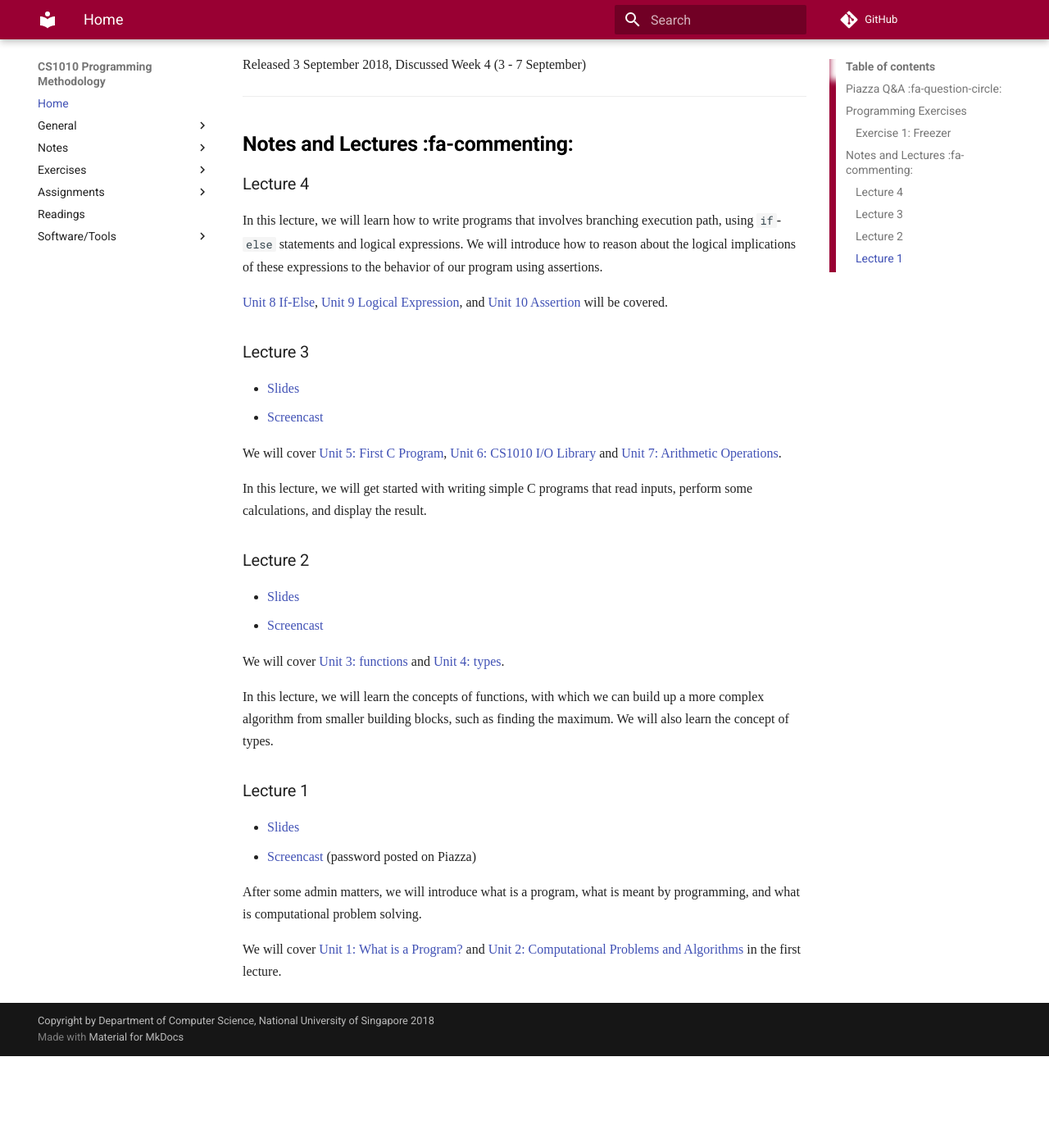
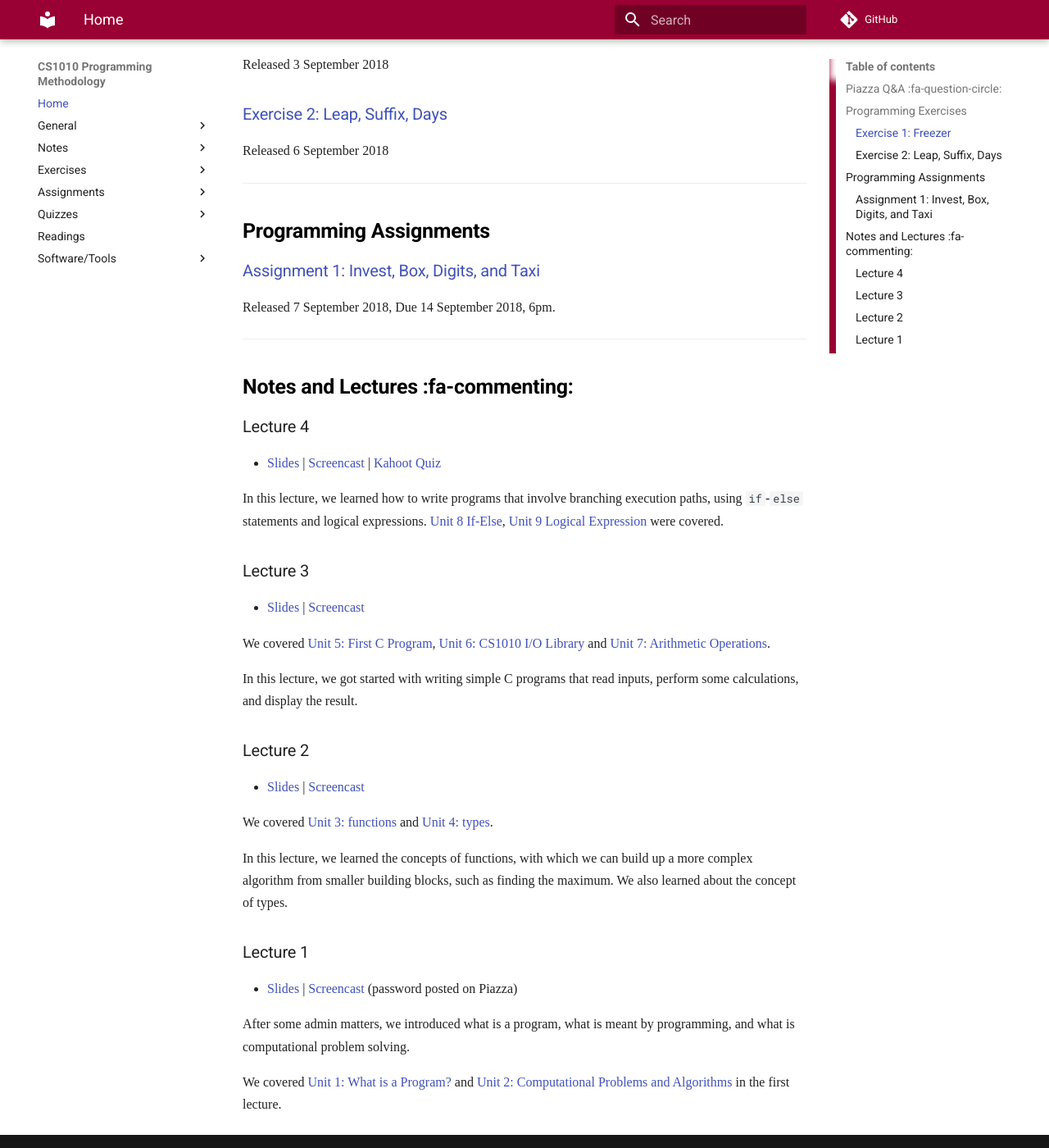
Before and after one commit to LL-Pengfei/CS1010-AY1819S1-Personal, an MkDocs documentation site: the page built from docs/index.md, in a window 1280 px wide and 1400 px high, scrolled down 442 px. Shown: the whole window at 82% size. Built offline with MkDocs 1.6.1 and Material for MkDocs 9.7.7, drawn with Linux system fonts in a browser that asks for light colours; nearby versions of some CDN libraries; some web fonts are replaced; comment, search, counter and statistics services are not loaded; old or Windows-style settings are respelled for this version of MkDocs; before the commit the page ends 1730 px from its top, so only the background shows below that.

Commit message:
Update index

```diff
--- a/docs/index.md
+++ b/docs/index.md
@@ -12,7 +12,18 @@ Exercises are ungraded programming questions for practicing on your own.
 
 ### [Exercise 1: Freezer](ex01.md)
 
-Released 3 September 2018, Discussed Week 4 (3 - 7 September)
+Released 3 September 2018
+
+### [Exercise 2: Leap, Suffix, Days](ex02.md)
+
+Released 6 September 2018
+
+----
+## Programming Assignments
+
+### [Assignment 1: Invest, Box, Digits, and Taxi](as01.md)
+
+Released 7 September 2018, Due 14 September 2018, 6pm.
 
 ----
 
@@ -20,33 +31,30 @@ Released 3 September 2018, Discussed Week 4 (3 - 7 September)
 
 ### Lecture 4
 
-In this lecture, we will learn how to write programs that involves branching execution path, using `if`-`else` statements and logical expressions.  We will introduce how to reason about the logical implications of these expressions to the behavior of our program using assertions.
+- [Slides](https://www.comp.nus.edu.sg/~ooiwt/cs1010/1819s1/slides/cs1010-lec4.pdf) | [Screencast](https://vimeo.com/288496827) | [Kahoot Quiz](kahoot01.md)
 
-[Unit 8 If-Else](08-if-else.md), [Unit 9 Logical Expression](09-logical-exp.md), and [Unit 10 Assertion](10-assert.md) will be covered.
+In this lecture, we learned how to write programs that involve branching execution paths, using `if`-`else` statements and logical expressions.  [Unit 8 If-Else](08-if-else.md), [Unit 9 Logical Expression](09-logical-exp.md) were covered.
 
 ### Lecture 3
 
-- [Slides](https://www.comp.nus.edu.sg/~ooiwt/cs1010/1819s1/slides/cs1010-lec3.pdf)
-- [Screencast](https://vimeo.com/287220672)
+- [Slides](https://www.comp.nus.edu.sg/~ooiwt/cs1010/1819s1/slides/cs1010-lec3.pdf) | [Screencast](https://vimeo.com/287220672)
 
-We will cover [Unit 5: First C Program](05-first-c.md), [Unit 6: CS1010 I/O Library](06-cs1010-io.md) and [Unit 7: Arithmetic Operations](07-arithmetic-ops.md).
+We covered [Unit 5: First C Program](05-first-c.md), [Unit 6: CS1010 I/O Library](06-cs1010-io.md) and [Unit 7: Arithmetic Operations](07-arithmetic-ops.md).
 
-In this lecture, we will get started with writing simple C programs that read inputs, perform some calculations, and display the result.
+In this lecture, we got started with writing simple C programs that read inputs, perform some calculations, and display the result.
 
 ### Lecture 2
 
-- [Slides](https://www.comp.nus.edu.sg/~ooiwt/cs1010/1819s1/slides/cs1010-lec2.pdf)
-- [Screencast](https://vimeo.com/286525343)
+- [Slides](https://www.comp.nus.edu.sg/~ooiwt/cs1010/1819s1/slides/cs1010-lec2.pdf) | [Screencast](https://vimeo.com/286525343)
 
-We will cover [Unit 3: functions](03-func.md) and [Unit 4: types](04-type.md).
+We covered [Unit 3: functions](03-func.md) and [Unit 4: types](04-type.md).
 
-In this lecture, we will learn the concepts of functions, with which we can build up a more complex algorithm from smaller building blocks, such as finding the maximum.  We will also learn the concept of types.
+In this lecture, we learned the concepts of functions, with which we can build up a more complex algorithm from smaller building blocks, such as finding the maximum.  We also learned about the concept of types.
 
 ### Lecture 1
 
-- [Slides](https://www.comp.nus.edu.sg/~ooiwt/cs1010/1819s1/slides/cs1010-lec1.pdf)
-- [Screencast](https://vimeo.com/285437711) (password posted on Piazza)
+- [Slides](https://www.comp.nus.edu.sg/~ooiwt/cs1010/1819s1/slides/cs1010-lec1.pdf) | [Screencast](https://vimeo.com/285437711) (password posted on Piazza)
 
-After some admin matters, we will introduce what is a program, what is meant by programming, and what is computational problem solving.
+After some admin matters, we introduced what is a program, what is meant by programming, and what is computational problem solving.
 
-We will cover [Unit 1: What is a Program?](01-program.md) and [Unit 2: Computational Problems and Algorithms](02-algo.md) in the first lecture.
+We covered [Unit 1: What is a Program?](01-program.md) and [Unit 2: Computational Problems and Algorithms](02-algo.md) in the first lecture.
--- a/mkdocs.yml
+++ b/mkdocs.yml
@@ -19,8 +19,12 @@ pages:
       - 10. Assertion:  '10-assert.md'
   - Exercises:
       - 1. Freezer: 'ex01.md'
+      - 2. Leap, Suffix, Days: 'ex02.md'
   - Assignments:
       - General Guide: 'assignment.md'
+      - 1. Invest, Box, Digits, and Taxi: 'as01.md'
+  - Quizzes:
+      - 1. Flowcharts: 'kahoot01.md'
   - Readings: 'readings.md'
   - Software/Tools:
       - Programming Environments: 'environments.md'
```
